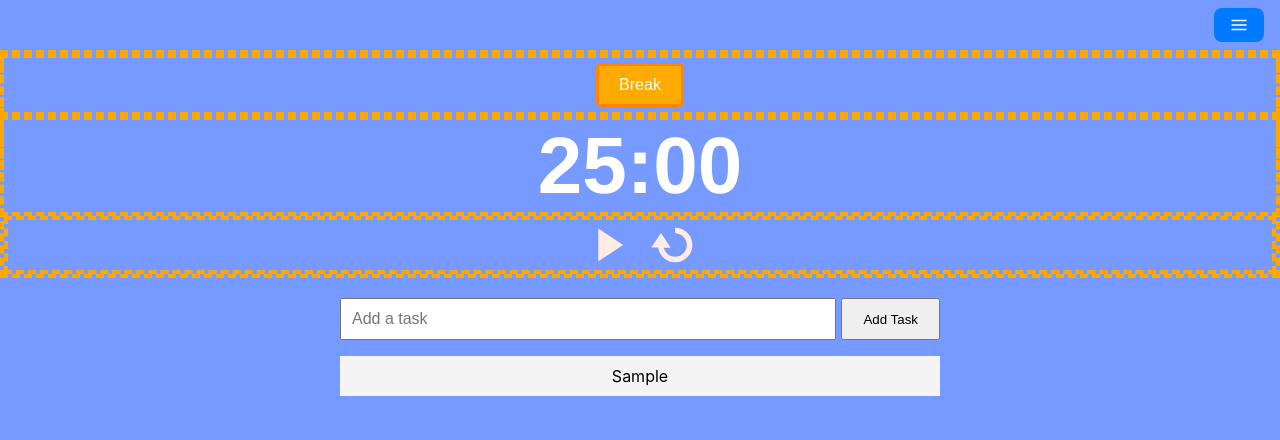
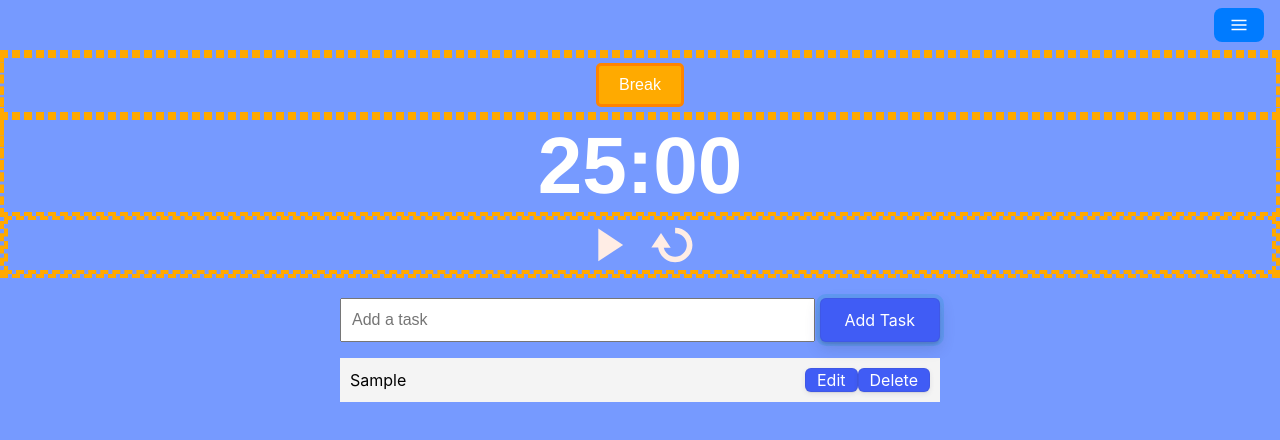
Before and after one commit to gccornejo441/Diamond-Focus, a React (Create React App) app: page / in a window 1280 px wide. Both pictures are taken after typing "Sample" into the empty fields and a click on the button "Add Task". Shown: the top 440 px of the page. Built offline with nearby package versions, Linux system fonts and the light colour scheme.

Commit message:
adding edit and delete

```diff
--- a/src/components/TaskPanel.module.css
+++ b/src/components/TaskPanel.module.css
@@ -17,11 +17,6 @@
     margin-right: 5px;
 }
 
-.inputArea button {
-    padding: 10px 20px;
-    cursor: pointer;
-}
-
 ul {
     list-style: none;
     padding: 0;
@@ -32,3 +27,71 @@ li {
     padding: 10px;
     margin-bottom: 5px;
 }
+
+.taskItem {
+    display: flex;
+    justify-content: space-between;
+    align-items: center;
+
+}
+
+.inputArea button {
+  appearance: button;
+  backface-visibility: hidden;
+  background-color: #405cf5;
+  border-radius: 6px;
+  border-width: 0;
+  box-shadow: rgba(50, 50, 93, .1) 0 0 0 1px inset,rgba(50, 50, 93, .1) 0 2px 5px 0,rgba(0, 0, 0, .07) 0 1px 1px 0;
+  box-sizing: border-box;
+  color: #fff;
+  cursor: pointer;
+  font-family: -apple-system,system-ui,"Segoe UI",Roboto,"Helvetica Neue",Ubuntu,sans-serif;
+  font-size: 100%;
+  height: 44px;
+  line-height: 1.15;
+  outline: none;
+  overflow: hidden;
+  padding: 0 25px;
+  position: relative;
+  text-align: center;
+  text-transform: none;
+  transform: translateZ(0);
+  transition: all .2s,box-shadow .08s ease-in;
+  user-select: none;
+  -webkit-user-select: none;
+  touch-action: manipulation;
+}
+
+.inputArea button:disabled {
+  cursor: default;
+}
+
+.inputArea button:focus {
+  box-shadow: rgba(50, 50, 93, .1) 0 0 0 1px inset, rgba(50, 50, 93, .2) 0 6px 15px 0, rgba(0, 0, 0, .1) 0 2px 2px 0, rgba(50, 151, 211, .3) 0 0 0 4px;
+}
+
+.editButton, .deleteButton {
+  appearance: button;
+  backface-visibility: hidden;
+  background-color: #405cf5;
+  border-radius: 6px;
+  border-width: 0;
+  box-shadow: rgba(50, 50, 93, .1) 0 0 0 1px inset,rgba(50, 50, 93, .1) 0 2px 5px 0,rgba(0, 0, 0, .07) 0 1px 1px 0;
+  box-sizing: border-box;
+  color: #fff;
+  cursor: pointer;
+  font-family: -apple-system,system-ui,"Segoe UI",Roboto,"Helvetica Neue",Ubuntu,sans-serif;
+  font-size: 100%;
+  height: 24px;
+  outline: none;
+  overflow: hidden;
+  padding: 0 12px;
+  position: relative;
+  text-align: center;
+  text-transform: none;
+  transform: translateZ(0);
+  transition: all .2s,box-shadow .08s ease-in;
+  user-select: none;
+  -webkit-user-select: none;
+  touch-action: manipulation;
+}
--- a/src/components/TaskPanel.tsx
+++ b/src/components/TaskPanel.tsx
@@ -1,12 +1,20 @@
 import React, { useState, useEffect } from 'react';
 import styles from './TaskPanel.module.css';
 
+interface Task {
+    id: number;
+    text: string;
+}
+
 const TaskPanel = () => {
-    const [task, setTask] = useState('');
-    const [tasks, setTasks] = useState<string[]>(() => {
+    const [task, setTask] = useState<string>('');
+    const [tasks, setTasks] = useState<Task[]>(() => {
         const savedTasks = localStorage.getItem('tasks');
         return savedTasks ? JSON.parse(savedTasks) : [];
     });
+
+    const [editId, setEditId] = useState<number | null>(null);
+    const [editText, setEditText] = useState('');
 
     useEffect(() => {
         localStorage.setItem('tasks', JSON.stringify(tasks));
@@ -14,14 +22,38 @@ const TaskPanel = () => {
 
     const addTask = () => {
         if (task !== '') {
-            setTasks([...tasks, task]);
+            setTasks([...tasks, { id: Date.now(), text: task }]);
             setTask('');
         }
     };
 
-    const handleKeyPress = (event: React.KeyboardEvent) => {
+    const deleteTask = (id: number) => {
+        setTasks(tasks.filter(task => task.id !== id));
+    };
+
+    const startEdit = (task: Task) => {
+        setEditId(task.id);
+        setEditText(task.text);
+    };
+
+    const handleEditChange = (e: React.ChangeEvent<HTMLInputElement>) => {
+        setEditText(e.target.value);
+    };
+
+    const saveEdit = (id: number) => {
+        const updatedTasks = tasks.map(task => task.id === id ? { ...task, text: editText } : task);
+        setTasks(updatedTasks);
+        setEditId(null);
+        setEditText('');
+    };
+
+    const handleKeyPress = (event: React.KeyboardEvent<HTMLInputElement>) => {
         if (event.key === 'Enter') {
-            addTask();
+            if (editId) {
+                saveEdit(editId);
+            } else {
+                addTask();
+            }
         }
     };
 
@@ -30,17 +62,36 @@ const TaskPanel = () => {
             <div className={styles.inputArea}>
                 <input
                     type="text"
-                    placeholder="Add a task"
-                    value={task}
-                    onChange={(e) => setTask(e.target.value)}
+                    placeholder={editId ? "Edit task" : "Add a task"}
+                    value={editId ? editText : task}
+                    onChange={editId ? handleEditChange : (e) => setTask(e.target.value)}
                     onKeyPress={handleKeyPress}
                     className={styles.input}
                 />
-                <button onClick={addTask} className={styles.button}>Add Task</button>
+                <button
+                onClick={editId ? () => saveEdit(editId) : addTask}
+                className={styles.button}>
+                    {editId ? "Save" : "Add Task"}
+                </button>
             </div>
             <ul className={styles.taskList}>
-                {tasks.map((task, index) => (
-                    <li key={index} className={styles.taskItem}>{task}</li>
+                {tasks.map((task) => (
+                    <li key={task.id} className={styles.taskItem}>
+                        {editId === task.id ? (
+                            <input
+                                type="text"
+                                value={editText}
+                                onChange={handleEditChange}
+                                className={styles.editInput}
+                            />
+                        ) : (
+                            <span>{task.text}</span>
+                        )}
+                        <div>
+                            <button onClick={() => startEdit(task)} className={styles.editButton}>Edit</button>
+                            <button onClick={() => deleteTask(task.id)} className={styles.deleteButton}>Delete</button>
+                        </div>
+                    </li>
                 ))}
             </ul>
         </div>
```
